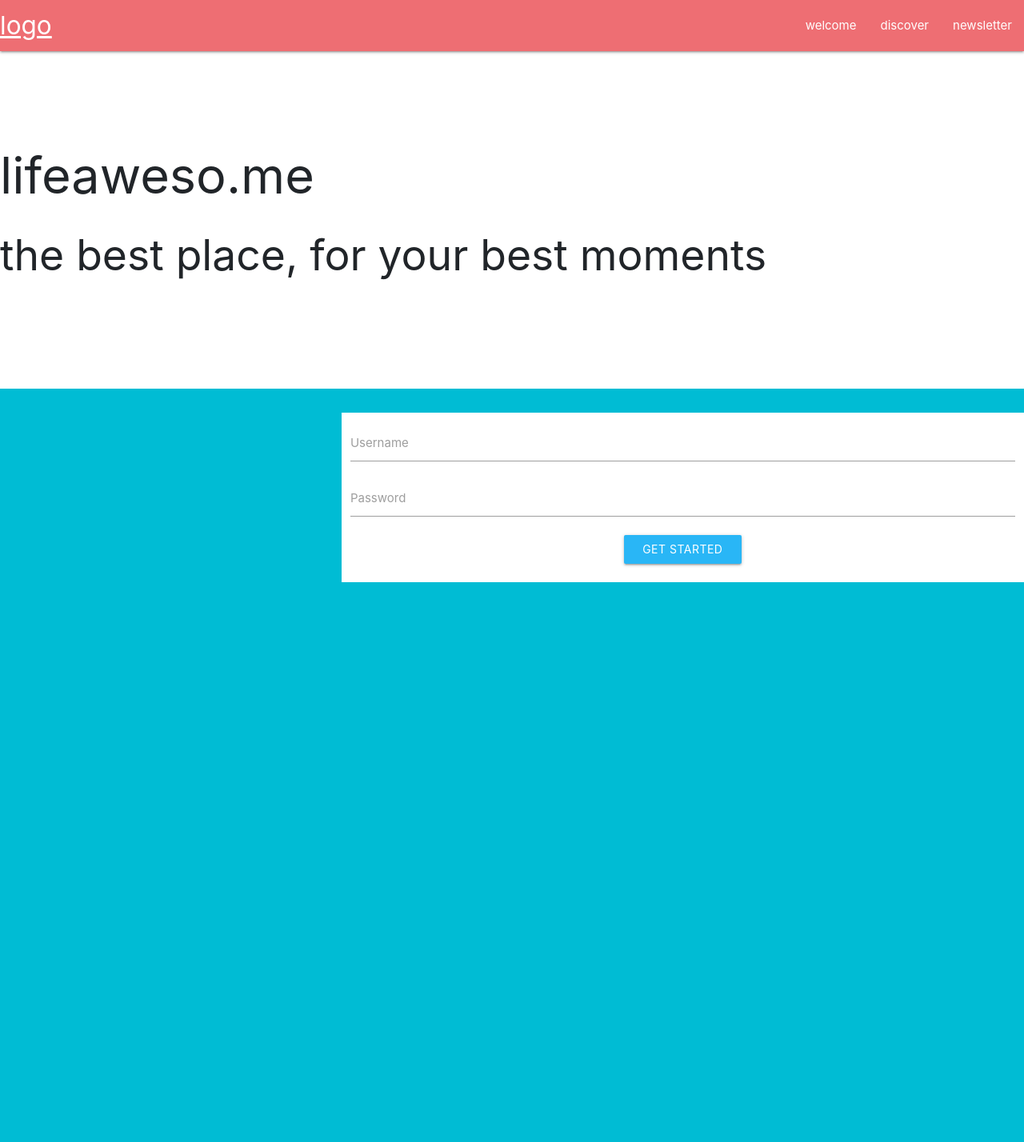
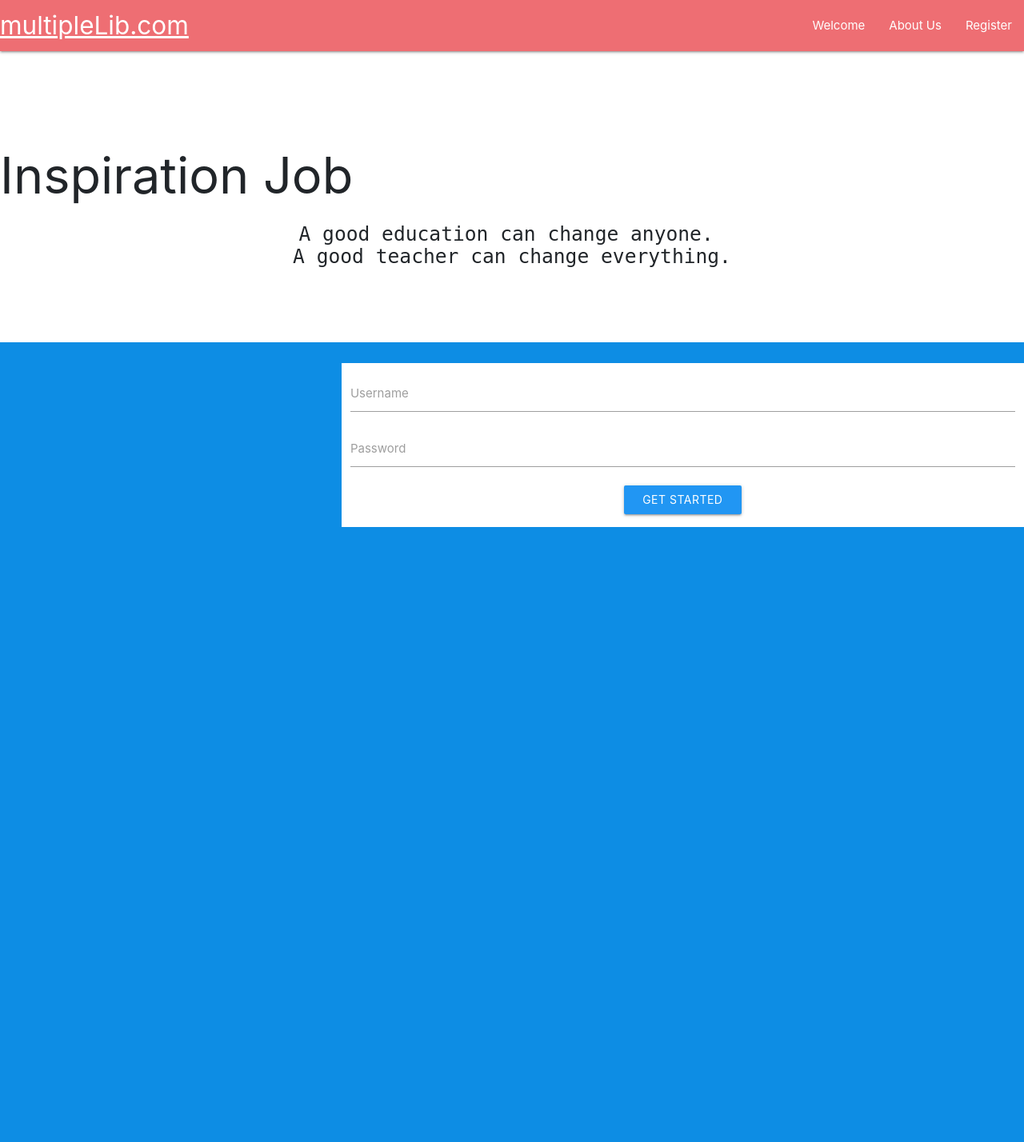
Before and after one commit to AchillesProject/2015_De23_Mota2, a PHP site: page / in a window 1280 px wide. Shown: the whole page at 80% size. Before the commit the page ends 728 px from the top, so only its background shows below. Run offline with PHP 8.4, Linux system fonts and the light colour scheme; some libraries are stand-ins or nearby versions.

Commit message:
updata fontend login

```diff
--- a/login/php/index.php
+++ b/login/php/index.php
@@ -26,6 +26,7 @@ else
 
 		<link rel="stylesheet" href="../css/bootstrap.min.css" />
 		<link rel='stylesheet' type='text/css' href='http://fonts.googleapis.com/css?family=Raleway:200,400,500'/>
+		<link rel='stylesheet' type='text/css' href="../css/materialize.min.css"/>
 		<link rel='stylesheet' type='text/css' href="../css/materialize.css"/>
 		<link rel='stylesheet' type='text/css' href="../css/style.min.css"/>
 
@@ -35,16 +36,16 @@ else
 
 		<nav id="mainNav" class="">
 			<div class="nav-wrapper">
-			  <a href="index.php" class="brand-logo">logo</a>
-			  <ul id="mainmenu" class="right side-nav">
+			  <a href="index.php" class="brand-logo">multipleLib.com</a>
+			  <ul id="nav-mobile" class="right hide-on-med-and-down">
 			    <li data-menuanchor="welcomePage">
-			      <a href="#welcomePage">welcome</a>
+			      <a href="#welcomePage">Welcome</a>
 			    </li>
 			    <li data-menuanchor="discoverPage">
-			      <a href="#discoverPage">discover</a>
+			      <a href="#discoverPage">About Us</a>
 			    </li>
 			    <li data-menuanchor="subscribePage">
-			      <a href="#subscribePage">newsletter</a>
+			      <a href="#subscribePage">Register</a>
 			    </li>
 			  </ul>
 			</div>
@@ -64,36 +65,37 @@ else
 		  </ul>
 		</div>
 
-		<div id="fullpage" class="fullpage-wrapper loaded" style="height: 100%; position: relative; touch-action: none; ">
+		<div id="fullpage" class="fullpage-wrapper loaded" style="height: 100%; position: relative; touch-action: none;">
 
-		<section id="welcome" class="section hierarchical-timig video fp-section fp-table" data-anchor="welcomePage" data-delay="500" style="height: 810px; margin-top: 64px;">
-		<div class="fp-tableCell" style="height:810px; display: block;">
-			<div id="video-poster" style="height: 28vw;">
+		<section id="welcome" class="section hierarchical-timig video fp-section fp-table"
+		data-anchor="welcomePage" data-delay="500" style="height: 1000px; margin-top: 64px;">
+		<div class="fp-tableCell" style="height:1000px; display: block;">
+			<div id="video-poster" style="height: 30%; display: block;" >
 				<div class="check-inview fadeup">
-					<h1>lifeaweso.me</h1>
+					<h1>Inspiration Job</h1>
 				</div>
-				<div class="check-inview fadeup">
-					<h2>the best place, for your best moments</h2>
+				<div class="center check-inview fadeup">
+<h5><pre>A good education can change anyone.
+A good teacher can change everything.</pre></h5>
 				</div>
 
 			</div>
-			<div style="position: absolute; top: 28vw; width: 100%; height: 100%; background: #00BCD4;">
-				<div class="row center" >
+			<div style="position: absolute; top: 30%; width: 100%; height: 100%; background: #0D8DE4;">
+				<div class="row center" style="margin-top: 2%;">
 				    <form class="container center col s4 offset-s4"
-				    style="background:#FFF; top:30px;">
-						<div class="input-field"  >
-					        <input id="Username" type="text" class="validate">
+				    style="background:#FFF;">
+						<div class="input-field" >
+					        <input id="Username" id="inputMail" type="text" class="validate">
 					        <label for="Username">Username</label>
 				        </div>
 				        <div class="input-field">
 					        <input id="Password" type="password" class="validate">
 					        <label for="Password">Password</label>
 				        </div>
-				         <div class="center">
+				         <div class="center" style="margin-bottom: 2%">
 					        <a href="http://materializecss.com/getting-started.html" id="login-button"
-					        class="btn waves-effect waves-light light-blue lighten-1"><i class="mdi-file-cloud left"></i>Get Started</a>
+					        class="btn waves-effect waves-light blue"><i class="mdi-file-cloud left"></i>Get Started</a>
 				        </div>
-				        </br>
 				    </form>
 				</div>
 			</div>
@@ -101,7 +103,7 @@ else
 
 		</div>
 		<footer class="">
-		  &copy; lifeaweso.me - a project by <a href="">@_danielep_</a> and <a href="">@Trip314</a>
+		  &copy; multibple choice lib project by <a href="">@_students</a>
 		</footer>
 
 		<script type="text/javascript" src="https://code.jquery.com/jquery-2.1.1.min.js"></script>
```
Also changed, not shown: login/css/materialize.min.css, login/css/style.min.css, login/imgs/bg1.jpg (added), login/imgs/logo-header.jpg (added).
